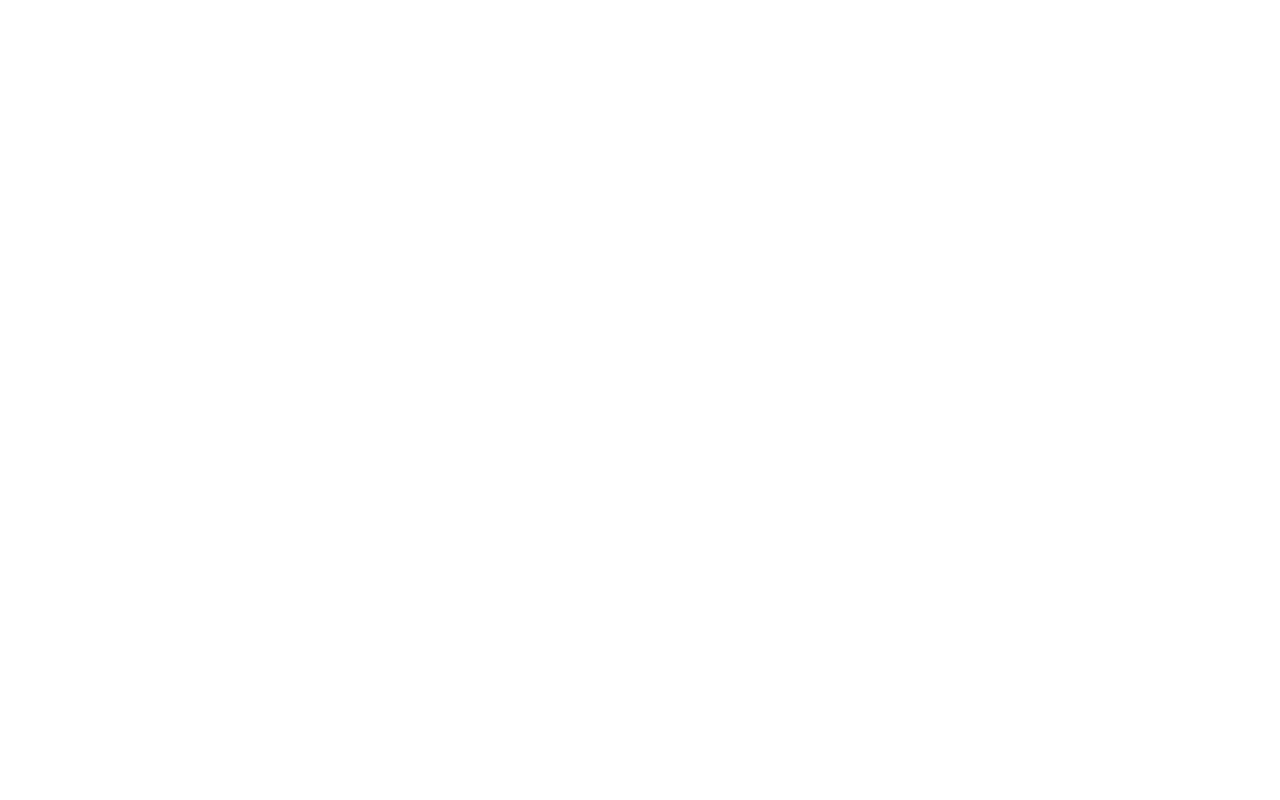
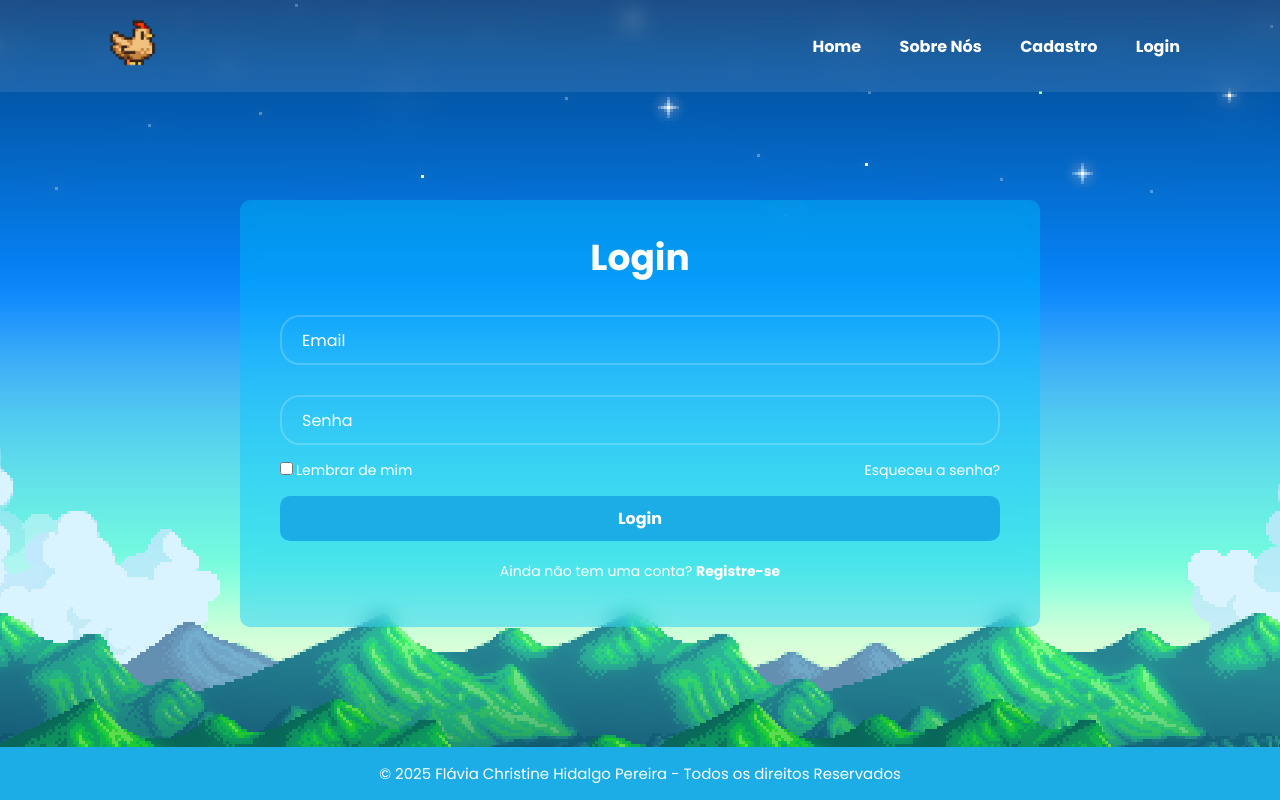
Before and after one commit to flaviachristine/Projeto-Individual, a plain HTML site: page Site/login.html in a window 1280 px wide. Drawn offline with nearby package versions, Linux system fonts and the light colour scheme.

Commit message:
Tela de login estilizada

```diff
--- a/Site/login.css
+++ b/Site/login.css
@@ -0,0 +1,135 @@
+@import url('https://fonts.googleapis.com/css2?family=Poppins:ital,wght@0,100;0,200;0,300;0,400;0,500;0,600;0,700;0,800;0,900;1,100;1,200;1,300;1,400;1,500;1,600;1,700;1,800;1,900&family=Press+Start+2P&display=swap');
+
+*{
+    margin: 0;
+    padding: 0;
+    box-sizing: border-box;
+    font-family: 'Poppins';
+}
+header{
+    position: fixed;
+    top: 0;
+    left: 0;
+    width: 100%;
+    padding: 10px 100px;
+    background: rgba(255, 255, 255, .1);
+    display: flex;
+    justify-content: space-between;
+    align-items: center;
+    backdrop-filter: blur(10px);
+    font-size: 16px;
+    font-weight: bold;
+    /* border-bottom: 2px solid rgba(255, 255, 255, .2); */
+}
+.logo img{
+    width: 65px;
+}
+.navbar a{
+    color: #ffff;
+    font-size: 16px;
+    text-decoration: none;
+    cursor: pointer;
+    margin-left: 35px;
+    transition: .3s;
+
+}
+.navbar a:hover{
+    color: aquamarine;
+}
+
+body{
+    display: flex;
+    justify-content: center;
+    align-items: center;
+    flex-direction: column;
+    min-height: 100vh;
+    background: url(../Site/images/background1.jpg) no-repeat;
+    background-position: center;
+    justify-content: space-between;
+}
+.container{
+    color: white;
+    width: 800px;
+    background: rgba(0, 195, 255, .4);
+    border-radius: 10px;
+    padding: 30px 40px;
+    backdrop-filter: blur(10px);
+    margin-top: 200px;
+}
+.container h1{
+    font-size: 36px;
+    text-align: center;
+}
+.container .input-box{
+    position: relative;
+    width: 100%;
+    height: 50px;
+    margin: 30px 0;
+}
+.input-box input{
+    width: 100%;
+    height: 100%;
+    background: transparent;
+    border: none;
+    outline: none;
+    border: 2px solid rgba(255, 255, 255, .2);
+    border-radius: 20px;
+    font-size: 16px;
+    color: white;
+    padding: 20px 45px 20px 20px;
+}
+.input-box input::placeholder{
+    color: white;
+}
+.container .lembrar{
+    display: flex;
+    justify-content: space-between;
+    font-size: 14px;
+    margin: -15px 0px 15px;
+}
+.lembrar label input{
+    accent-color: white;
+    margin-right: 3px;
+}
+.lembrar a{
+    color: white;
+    text-decoration: none;
+}
+.lembrar a:hover{
+    text-decoration: underline;
+}
+.container .btn{
+    width: 100%;
+    height: 45px;
+    background-color: #1cade6;
+    border: none;
+    outline: none;
+    border-radius: 10px;
+    cursor: pointer;
+    font-size: 16px;
+    font-weight: bold;
+    color: #ffff;
+}
+.registrar{
+    font-size: 14px;
+    text-align: center;
+    margin: 20px 0px 15px;
+}
+.registrar p a{
+    color: #ffff;
+    text-decoration: none;
+    font-weight: bold;
+}
+.registrar p a:hover{
+    text-decoration: underline;
+}
+footer{
+    background-color: #1cade6;
+    width: 100%;
+    display: flex;
+    align-items: center;
+    justify-content: center;
+    padding: 15px;
+    font-size: 15px;
+    color: #ffff;
+}
--- a/Site/login.html
+++ b/Site/login.html
@@ -0,0 +1,49 @@
+<!DOCTYPE html>
+<html lang="en">
+
+<head>
+    <meta charset="UTF-8">
+    <meta name="viewport" content="width=device-width, initial-scale=1.0">
+    <link rel="stylesheet" href="login.css">
+    <link href='https://unpkg.com/boxicons@2.1.4/css/boxicons.min.css' rel='stylesheet'>
+    <title>Login</title>
+</head>
+
+<body>
+    <header class="header">
+        <a href="" class="logo"><img src="../Site/images/galinha.png" alt=""></a>
+        <nav class="navbar">
+            <a href="index.html">Home</a>
+            <a href="">Sobre Nós</a>
+            <a href="">Cadastro</a>
+            <a href="login.html">Login</a>
+        </nav>
+    </header>
+    <div class="container">
+        <form action="">
+            <h1>Login</h1>
+            <div class="input-box">
+                <input type="text" placeholder="Email" required>
+
+            </div>
+            <div class="input-box">
+                <input type="text" placeholder="Senha" required>
+
+            </div>
+            <div class="lembrar">
+                <label><input type="checkbox">Lembrar de mim</label>
+                <a href="#">Esqueceu a senha?</a>
+            </div>
+
+            <button class="btn" type="submit">Login</button>
+            <div class="registrar">
+                <p>Ainda não tem uma conta? <a href="#">Registre-se</a></p>
+            </div>
+        </form>
+    </div>
+    <footer class="footer">
+        © 2025 Flávia Christine Hidalgo Pereira - Todos os direitos Reservados
+    </footer>
+</body>
+
+</html>
```
Also changed, not shown: Site/index.html (+1 -1 lines).
